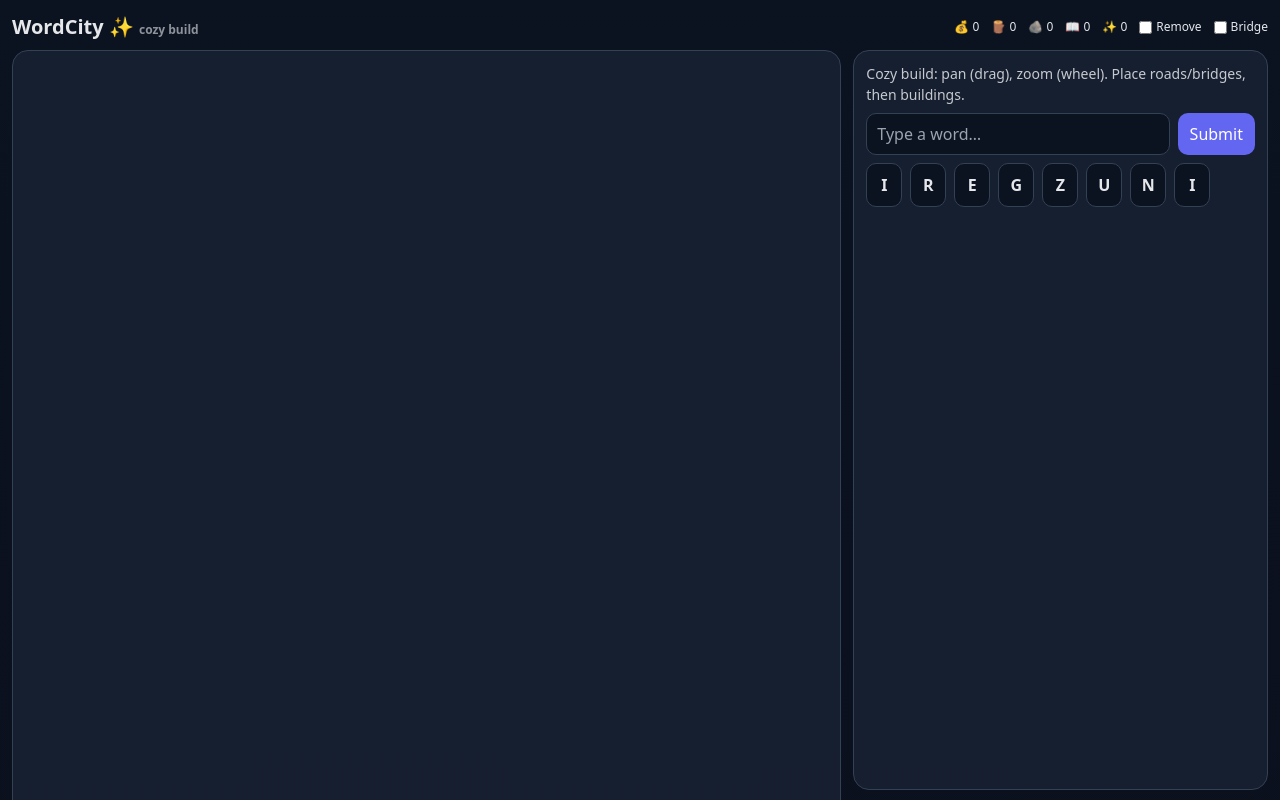
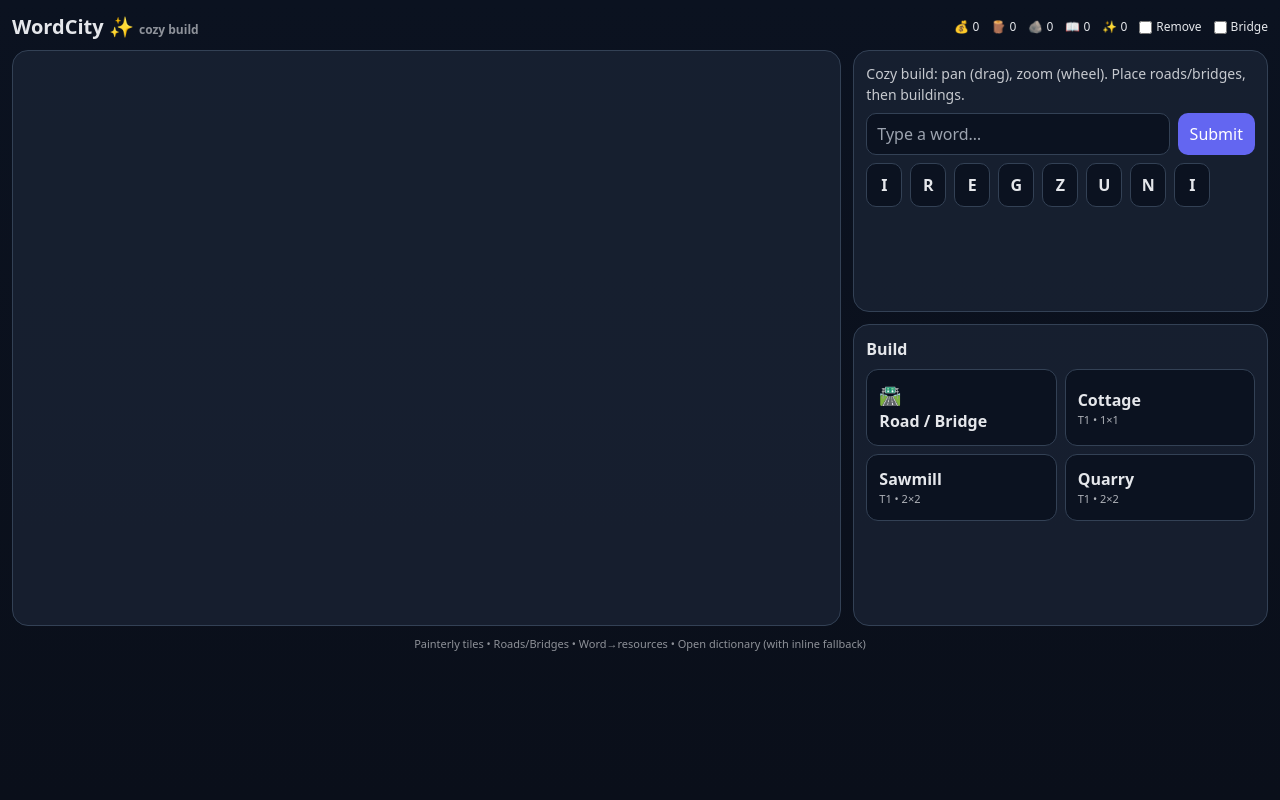
Before and after one commit to scobb99/Word_City, a React (Vite) app: page / in a window 1280 px wide. Shown: the top 800 px of the page. Built offline with nearby package versions, Linux system fonts and the light colour scheme.

Commit message:
ap fixes

```diff
--- a/src/App.tsx
+++ b/src/App.tsx
@@ -204,9 +204,21 @@ export default function App(){
         </header>
 
         <div style={{ display:"grid", gridTemplateColumns:"2fr 1fr", gap:12 }}>
-          <div style={{ background:"rgba(30,41,59,.6)", border:"1px solid #334155", borderRadius:16, padding:8, overflow:"hidden" }}>
-            <MapView tiles={grid} size={GRID_SIZE} tileSize={28} ghost={null} onClick={onClickTile} onDrag={onDragTile}/>
-          </div>
+         <div
+  style={{
+    background: "rgba(30,41,59,.6)",
+    border: "1px solid #334155",
+    borderRadius: 16,
+    padding: 8,
+    overflow: "hidden",
+    height: "72vh"           // <- gives the map a visible, responsive height
+  }}
+>
+  <div style={{ width: "100%", height: "100%" }}>
+    <MapView tiles={grid} size={GRID_SIZE} tileSize={28} ghost={null} onClick={onClickTile} onDrag={onDragTile} />
+  </div>
+</div>
+
 
           <div style={{ display:"grid", gap:12 }}>
             <div style={{ background:"rgba(30,41,59,.6)", border:"1px solid #334155", borderRadius:16, padding:12 }}>
--- a/src/pixi/MapView.tsx
+++ b/src/pixi/MapView.tsx
@@ -7,8 +7,8 @@ type Tile = { terrain: 'grass'|'water'|'road'|'bridge'; biome: Biome; structure?
 
 type Props = {
   tiles: Tile[];
-  size: number;
-  tileSize?: number;
+  size: number;            // grid dimension (e.g., 54)
+  tileSize?: number;       // pixel size of a tile (world scale), e.g., 28
   ghost?: number[]|null;
   onClick?(idx:number): void;
   onDrag?(idx:number): void;
@@ -21,26 +21,25 @@ export default function MapView({ tiles, size, tileSize = 28, ghost, onClick, on
   const texRef = useRef<{[k:string]:Texture}|null>(null);
   const dragging = useRef<{down:boolean; lx:number; ly:number}>({ down:false, lx:0, ly:0 });
 
-  // mount app (Pixi v8 style)
+  // mount app (Pixi v8) and keep canvas sized to host
   useEffect(() => {
     let app: Application | null = null;
     let cancelled = false;
+    let ro: ResizeObserver | null = null;
 
     (async () => {
       const host = hostRef.current!;
-      // v8: construct, then init
       app = new Application();
       await app.init({
         backgroundAlpha: 0,
         antialias: true,
-        width: size * tileSize + 2,
-        height: size * tileSize + 2,
+        // start with something; we immediately resize to host below
+        width: 300, height: 300,
       });
       if (cancelled) { app.destroy(true); return; }
 
       appRef.current = app;
       host.innerHTML = '';
-      // v8: use canvas (not view)
       host.appendChild(app.canvas);
 
       const world = new Container(); world.eventMode = 'static';
@@ -48,10 +47,11 @@ export default function MapView({ tiles, size, tileSize = 28, ghost, onClick, on
       world.addChild(base, roads, structs, ghostL);
       app.stage.addChild(world);
 
+      // ----- pan & zoom -----
       let scale = 1;
       world.on('pointerdown', (e:any) => { dragging.current.down = true; dragging.current.lx = e.global.x; dragging.current.ly = e.global.y; });
-      world.on('pointerup',   ()    => { dragging.current.down = false; });
-      world.on('pointerupoutside',  () => { dragging.current.down = false; });
+      world.on('pointerup',   () => { dragging.current.down = false; });
+      world.on('pointerupoutside', () => { dragging.current.down = false; });
       world.on('globalpointermove', (e:any) => {
         if (!dragging.current.down) return;
         const dx = e.global.x - dragging.current.lx;
@@ -59,14 +59,13 @@ export default function MapView({ tiles, size, tileSize = 28, ghost, onClick, on
         world.x += dx; world.y += dy;
         dragging.current.lx = e.global.x; dragging.current.ly = e.global.y;
       });
-
-      // attach wheel to the canvas
       app.canvas.addEventListener('wheel', (ev: WheelEvent) => {
         const delta = Math.sign(ev.deltaY) * -0.1;
         scale = Math.min(2.5, Math.max(0.5, scale + delta));
         world.scale.set(scale);
       }, { passive: true });
 
+      // clicks -> tile index
       world.on('pointertap', (e:any) => {
         const p = world.toLocal(e.global);
         const x = Math.floor(p.x / tileSize), y = Math.floor(p.y / tileSize);
@@ -80,10 +79,22 @@ export default function MapView({ tiles, size, tileSize = 28, ghost, onClick, on
       });
 
       layersRef.current = { base, roads, structs, ghost: ghostL };
+
+      // ----- keep renderer the same size as the host div -----
+      const fit = () => {
+        const w = host.clientWidth || 300;
+        const h = host.clientHeight || 300;
+        // v8 resize signature
+        (app!.renderer as any).resize?.({ width: w, height: h }) ?? (app!.renderer as any).resize?.(w, h);
+      };
+      fit();
+      ro = new ResizeObserver(fit);
+      ro.observe(host);
     })();
 
     return () => {
       cancelled = true;
+      ro?.disconnect();
       appRef.current?.destroy(true);
       appRef.current = null;
       layersRef.current = null;
@@ -116,7 +127,7 @@ export default function MapView({ tiles, size, tileSize = 28, ghost, onClick, on
     };
   }, [tileSize]);
 
-  // redraw
+  // redraw contents whenever tiles change
   useEffect(() => {
     if (!appRef.current || !layersRef.current || !texRef.current) return;
     const { base, roads, structs, ghost: ghostL } = layersRef.current;
@@ -126,20 +137,17 @@ export default function MapView({ tiles, size, tileSize = 28, ghost, onClick, on
     for (let i=0;i<tiles.length;i++){
       const t = tiles[i];
       const x = (i % size) * tileSize, y = Math.floor(i/size) * tileSize;
+
       const biomeTex = T[t.biome] || T.meadow;
       const s = new Sprite(biomeTex); s.x = x; s.y = y; base.addChild(s);
 
-      if (t.terrain === 'water') {
-        const w = new Sprite(T.water); w.x = x; w.y = y; base.addChild(w);
-      } else if (t.terrain === 'road') {
-        const r = new Sprite(T.road); r.x = x; r.y = y; roads.addChild(r);
-      } else if (t.terrain === 'bridge') {
-        const b = new Sprite(T.bridge); b.x = x; b.y = y; roads.addChild(b);
-      }
+      if (t.terrain === 'water')      { const w = new Sprite(T.water);  w.x=x; w.y=y; base.addChild(w); }
+      else if (t.terrain === 'road')  { const r = new Sprite(T.road);   r.x=x; r.y=y; roads.addChild(r); }
+      else if (t.terrain === 'bridge'){ const b = new Sprite(T.bridge); b.x=x; b.y=y; roads.addChild(b); }
 
       if (t.structure){
-        const g = new Graphics(); g.roundRect(x+4, y+4, tileSize-8, tileSize-8, 4).fill(0x3b2f2f);
-        if (t.structure.id.includes('market')) g.fill({ color: 0xc7772e });
+        const g = new Graphics().roundRect(x+4, y+4, tileSize-8, tileSize-8, 4).fill(0x3b2f2f);
+        if (t.structure.id.includes('market'))  g.fill({ color: 0xc7772e });
         if (t.structure.id.includes('library')) g.fill({ color: 0x6a7bb6 });
         if (t.structure.id.includes('cottage')) g.fill({ color: 0xcf8c7c });
         if (t.structure.id.includes('quarry'))  g.fill({ color: 0x8f8f8f });
@@ -151,11 +159,12 @@ export default function MapView({ tiles, size, tileSize = 28, ghost, onClick, on
     if (ghost && ghost.length){
       ghost.forEach(i=>{
         const x = (i % size) * tileSize, y = Math.floor(i/size) * tileSize;
-        const g = new Graphics(); g.roundRect(x+1,y+1,tileSize-2,tileSize-2,6).fill({ color: 0x69d6a6, alpha: 0.25 }).stroke({ color: 0x69d6a6, width: 2, alpha: 0.4 });
+        const g = new Graphics().roundRect(x+1,y+1,tileSize-2,tileSize-2,6).fill({ color: 0x69d6a6, alpha: 0.25 }).stroke({ color: 0x69d6a6, width: 2, alpha: 0.4 });
         ghostL.addChild(g);
       });
     }
   }, [tiles, size, tileSize, ghost]);
 
-  return <div ref={hostRef} style={{ width: size*tileSize+2, height: size*tileSize+2 }} />;
+  // host fills its parent; parent sets the height
+  return <div ref={hostRef} style={{ width: '100%', height: '100%' }} />;
 }
```
